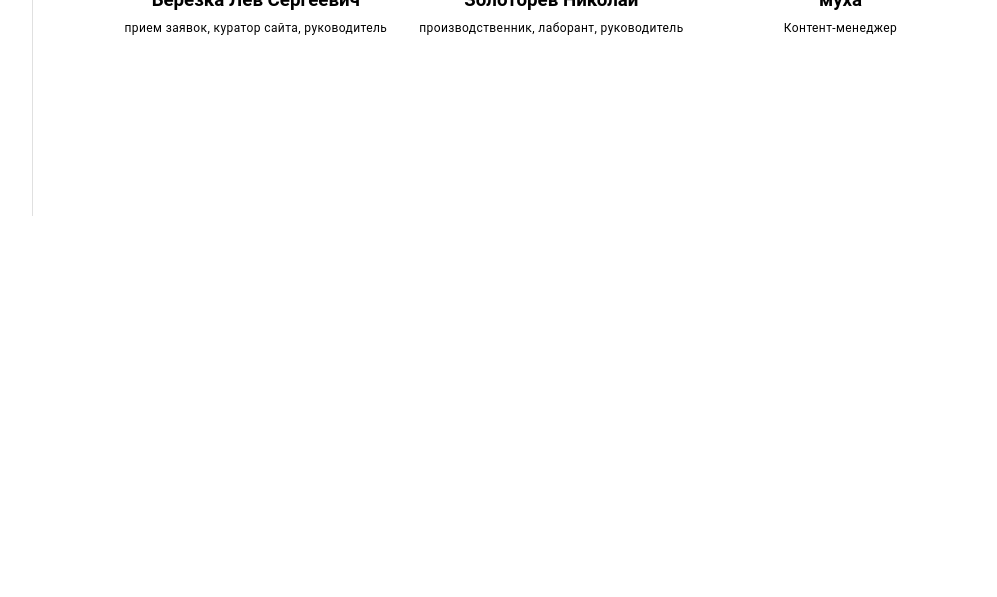
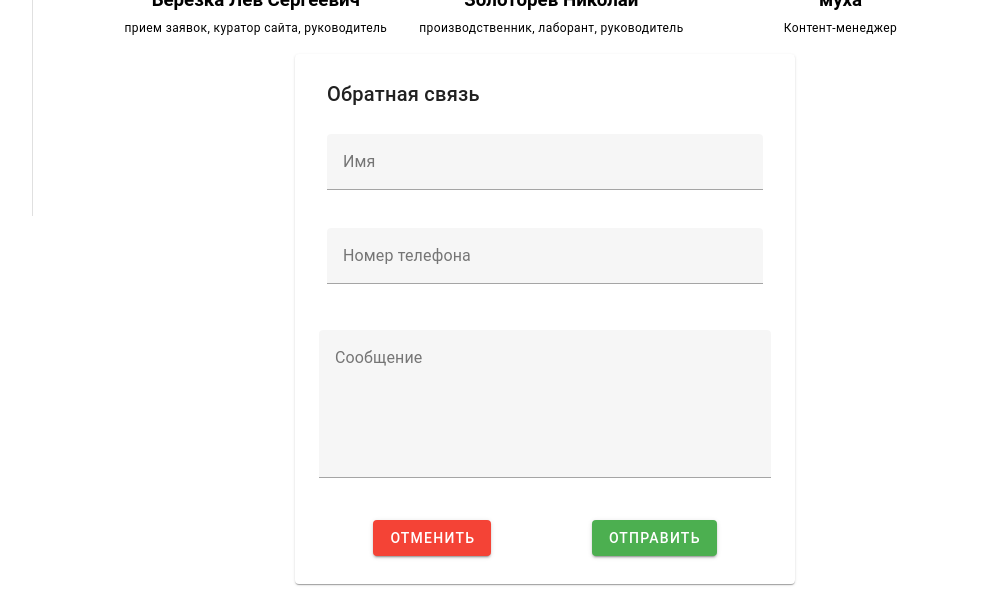
Before and after one commit to ArishaZolotareva/bebebe, a Vue app: page /contacts in a window 1280 px wide. Shown: the part 584-1181 px from the top of the page, without its empty margins (223-1220 px from the left). Before the commit the page ends 800 px from the top, so only its background shows below. Built offline with nearby package versions, Linux system fonts and the light colour scheme.

Commit message:
Feedback

```diff
--- a/src/components/Contacts.vue
+++ b/src/components/Contacts.vue
@@ -1,3 +1,12 @@
+<script setup>
+import Feedback from './Feedback.vue';
+
+
+</script>
+
+
+
+
 <template>
   <H1 class="zagolovok">контакты</H1>
   <div class="d-flex flex-column ma-4 align-start">
@@ -43,7 +52,11 @@
         Контент-менеджер
       </p>
     </div>
+
+
+
   </div>
+  <Feedback/>
 </template>
 
 <style scoped>
--- /dev/null
+++ b/src/components/Feedback.vue
@@ -0,0 +1,19 @@
+<template>
+    <v-card width="500" class="pa-md-4 mx-lg-auto">
+        <v-card-title>Обратная связь</v-card-title>
+
+        <v-text-field label="Имя" Имя class="ma-4"></v-text-field>
+        <v-text-field label="Номер телефона" Номер телефона class="ma-4"></v-text-field>
+
+        <v-container fluid class="pa-2">
+            <v-textarea name="input-7-1" variant="filled" label="Сообщение" Сообщение></v-textarea>
+        </v-container>
+
+        <v-row align="center" justify="space-around" class="pa-6">
+            <v-btn color="red">отменить</v-btn>
+            <v-btn color="green">отправить</v-btn>
+        </v-row>
+
+
+    </v-card>
+</template>
```
Also changed, not shown: src/plugins/index.js (line endings or trailing spaces).
